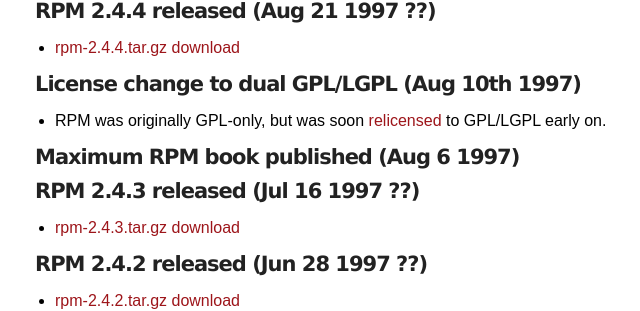
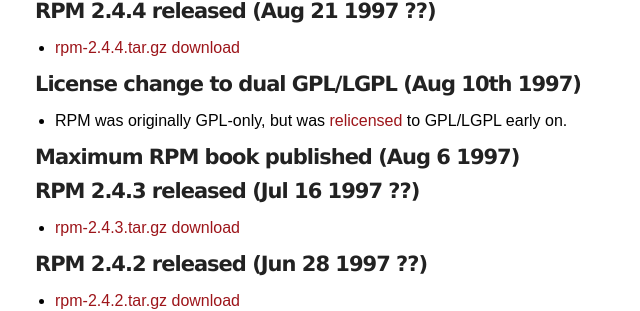
Before and after one commit to rpm-software-management/rpm-web, a Jekyll site: the page built from timeline.md, in a window 1280 px wide and 900 px high, scrolled down 11991 px. Shown: the part 148-459 px from the top of the window, without its empty margins (215-855 px from the left). Built offline with Jekyll 4.4.1, drawn with Linux system fonts in a browser that asks for light colours.

Commit message:
Fix license change comment language
Soon and early on dont make sense in the same sentence.

```diff
--- a/timeline.md
+++ b/timeline.md
@@ -595,7 +595,7 @@ Due to a big surge in spam tickets in recent times, ticket creation and modifica
 
 #### License change to dual GPL/LGPL (Aug 10th 1997) ####
 
- * RPM was originally GPL-only, but was soon [relicensed](https://github.com/rpm-software-management/rpm/commit/3a7e18a373b51458a1094bd6e3026ccea35efdc0)
+ * RPM was originally GPL-only, but was [relicensed](https://github.com/rpm-software-management/rpm/commit/3a7e18a373b51458a1094bd6e3026ccea35efdc0)
    to GPL/LGPL early on.
 
 #### Maximum RPM book published (Aug 6 1997) ####
```
